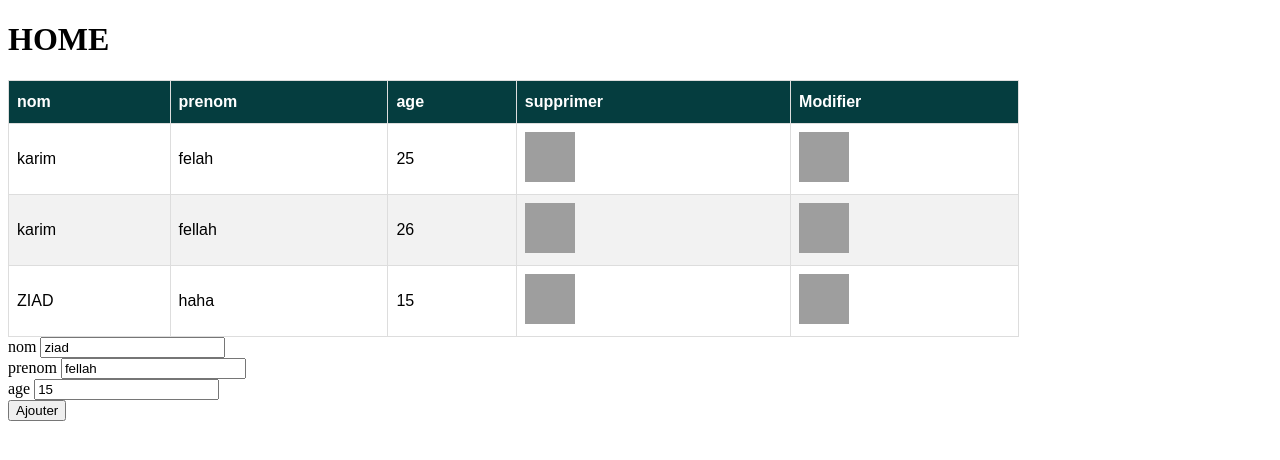
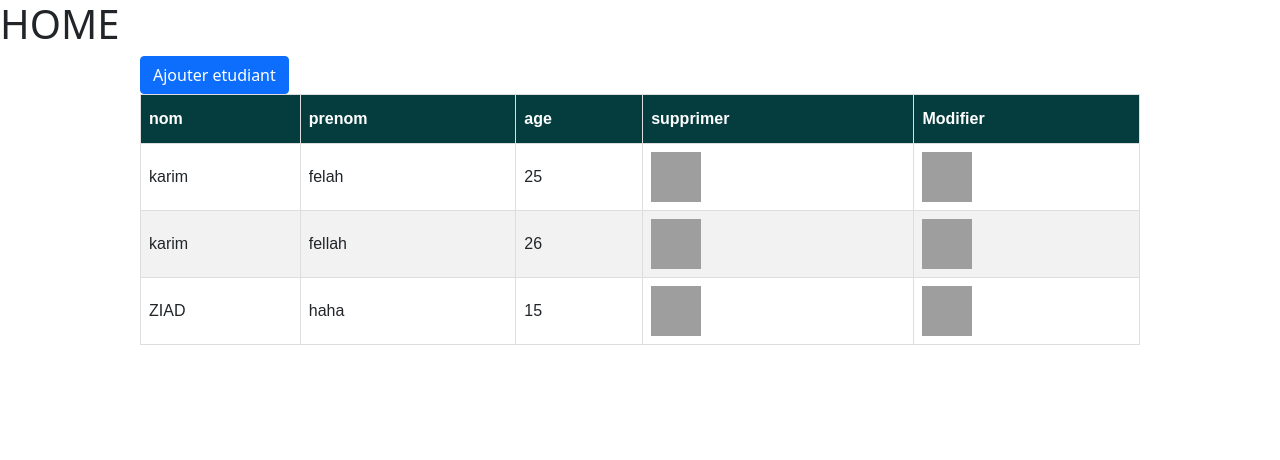
Before and after one commit to ZiadFellahIdrissi/django_todo, a Django app: page / in a window 1280 px wide. Shown: the top 460 px of the page. Run offline with Django 3.2, Linux system fonts and the light colour scheme; data comes from the database, SQL or seed files in the repository; both versions use the stored data as it was after the commit; some libraries are stand-ins or nearby versions; grey boxes are pictures that could not be loaded.

Commit message:
some of the front

```diff
--- a/first/urls.py
+++ b/first/urls.py
@@ -20,7 +20,7 @@ from firstapp import views
 urlpatterns = [
     path('admin/', admin.site.urls),
     path('',views.home,name="home"),
-    path('ajax/affiche_tableau_etudiant/', views.affiche_tableau_etudiant, name="ajouter_etudiant0"),
+    path('ajax/affiche_tableau_etudiant/', views.affiche_tableau_etudiant, name="affiche_tableau_etudiant"),
     path('ajax/ajouter_etudiant0/', views.ajouter_etudinat, name="ajouter_etudiant0"),
     path('ajax/suprimer_etudiant/',views.supprimer_etudiant),
     path('ajax/modifier_etudiant/',views.modifier_etudiant),
--- a/templates/home.html
+++ b/templates/home.html
@@ -4,6 +4,8 @@
 <head>
     <meta charset="UTF-8">
     <meta name="viewport" content="width=device-width, initial-scale=1.0">
+    <link href="https://cdn.jsdelivr.net/npm/bootstrap@5.0.0-beta3/dist/css/bootstrap.min.css" rel="stylesheet"
+        integrity="sha384-eOJMYsd53ii+scO/bJGFsiCZc+5NDVN2yr8+0RDqr0Ql0h+rP48ckxlpbzKgwra6" crossorigin="anonymous">
     <title>Home</title>
 </head>
 <style>
@@ -40,71 +42,111 @@
         max-width: 80%;
     }
 
-    .modal {
-        display: none; /* Hidden by default */
-        position: fixed; /* Stay in place */
-        z-index: 1; /* Sit on top */
-        padding-top: 100px; /* Location of the box */
-        left: 0;
-        top: 0;
-        width: 100%; /* Full width */
-        height: 100%; /* Full height */
-        overflow: auto; /* Enable scroll if needed */
-        background-color: rgb(0,0,0); /* Fallback color */
-        background-color: rgba(0,0,0,0.4); /* Black w/ opacity */
-    }
-
-    /* Modal Content */
-    .modal-content {
-        background-color: #fefefe;
-        margin: auto;
-        padding: 20px;
-        border: 1px solid #888;
-        width: 80%;
-    }
 </style>
 
 <body>
     <h1>HOME</h1>
     <div class="container">
+        <button type="button" class="btn btn-primary" data-bs-toggle="modal" data-bs-target="#Modal_ajouter">
+            Ajouter etudiant
+        </button>
         <div class="infoEtudiant" style="display: none;">
 
         </div>
         <div class="tabEtudiant">
 
         </div>
-        <div id="myModal" class="modal">
-            <div class="modal-content">
-                <form id="myUpdateForm">
-                    <label>nom</label>
-                    <input type="text" name="updateName" id="id_nom_modifier" ><br>
-                    <label>prenom</label>
-                    <input type="text" name="updateLName" id="id_prenom_modifier" ><br>
-                    <label>age</label>
-                    <input type="number" name="updateAge" id="id_age_modifier" ><br>
-                    <button type="submit" id="Modifier"> Modifier</button>
-                </form>
-                <button id="Annuler"> Annuler</button>
-            </div>
-        </div>
-        {% block content %}
-        <form id="myform">
-            {% csrf_token %}
-            <label>nom</label>
-            <input type="text" name="nom" id="id_nom" value="ziad"><br>
-            <label>prenom</label>
-            <input type="text" name="prenom" id="id_prenom" value="fellah"><br>
-            <label>age</label>
-            <input type="number" name="age" id="id_age" value=15><br>
-            <button type="submit" id="ajouter"> Ajouter</button>
-        </form>
+
         <div class="message">
 
         </div>
-        {% endblock %}
+    </div>
+
+
+    <!-- Modal -->
+    <div class="modal fade" id="Modal_ajouter" tabindex="-1" aria-labelledby="exampleModalLabel" aria-hidden="true">
+        <div class="modal-dialog">
+            <div class="modal-content">
+                <div class="modal-header">
+                    <h5 class="modal-title" id="exampleModalLabel">Ajouter un etudiant</h5>
+                    <button type="button" class="btn-close" data-bs-dismiss="modal" aria-label="Close"></button>
+                </div>
+                <div class="modal-body">
+                    <form id="myform">
+                        {% csrf_token %}
+                        <div class="input-group mb-3">
+                            <input type="text" class="form-control" name="nom" id="id_nom" placeholder="Nom"
+                                aria-label="Nom">
+                        </div>
+
+                        <div class="input-group mb-3">
+                            <input type="text" class="form-control" name="prenom" id="id_prenom" placeholder="Nom"
+                                aria-label="Prenom">
+                        </div>
+                        <div class="input-group mb-3">
+                            <input type="number" class="form-control" name="age" id="id_age" placeholder="Age"
+                                aria-label="Age">
+                        </div>
+                        <div class="msgreturn">
+
+                        </div>
+                </div>
+                <div class="modal-footer">
+                    <button type="button" class="btn btn-secondary" data-bs-dismiss="modal">Close</button>
+                    <button type="submit" class="btn btn-success" id="ajouter"> Ajouter</button>
+                </div>
+                </form>
+            </div>
+        </div>
+    </div>
+
+    <div class="modal fade" id="Modal_Modifier" tabindex="-1" aria-labelledby="exampleModalLabel" aria-hidden="true">
+        <div class="modal-dialog">
+            <div class="modal-content">
+                <div class="modal-header">
+                    <h5 class="modal-title" id="exampleModalLabel">Modifier l'etudiant <span
+                            id="personeilookfor"></span></h5>
+                    <button type="button" class="btn-close" data-bs-dismiss="modal" aria-label="Close"></button>
+                </div>
+                <div class="modal-body">
+                    <form id="myUpdateForm">
+                        {% csrf_token %}
+                        <div class="input-group mb-3">
+                            <input type="text" class="form-control" name="updateName" id="id_nom_modifier"
+                                placeholder="Nom">
+                        </div>
+
+                        <div class="input-group mb-3">
+                            <input type="text" class="form-control" name="updateLName" id="id_prenom_modifier"
+                                placeholder="Nom">
+                        </div>
+                        <div class="input-group mb-3">
+                            <input type="number" class="form-control" name="updateAge" id="id_age_modifier"
+                                placeholder="Age">
+                        </div>
+                        <div class="msgreturnupdate">
+
+                        </div>
+
+
+                </div>
+                <div class="modal-footer">
+                    <input type="hidden" id="id_etudiant">
+                    <button type="button" class="btn btn-secondary" data-bs-dismiss="modal">Close</button>
+                    <button type="submit" class="btn btn-success" id="Modifier">Modifier</button>
+                </div>
+                </form>
+            </div>
+        </div>
+    </div>
 
     {% block javascript %}
+    <script src="https://cdn.jsdelivr.net/npm/bootstrap@5.0.0-beta3/dist/js/bootstrap.bundle.min.js"
+        integrity="sha384-JEW9xMcG8R+pH31jmWH6WWP0WintQrMb4s7ZOdauHnUtxwoG2vI5DkLtS3qm9Ekf"
+        crossorigin="anonymous"></script>
+
     <script src="https://code.jquery.com/jquery-3.1.1.min.js"></script>
+
     <script>
         $(document).ready(function () {
             $.ajax({
@@ -136,36 +178,39 @@
                     dataType: "text",
                     success: function (data) {
                         $(".tabEtudiant").load("ajax/affiche_tableau_etudiant/");
+                        $(".msgreturn").html("<div class=\"alert alert-success\" role=\"alert\"\>l'etudiant " + prenom + " est ajouté </div\> ");
+                        $("#id_nom").val("");
+                        $("#id_prenom").val("");
+                        $("#id_age").val("");
 
                     }
                 });
             });
 
-                $(document).on("click" , '.imgDelete' ,function(){
+            $(document).on("click", '.imgDelete', function () {
                 let id = $(this).attr("id");
                 $.ajax({
                     url: "ajax/suprimer_etudiant/",
                     type: "POST",
                     data: {
                         csrfmiddlewaretoken: "{{csrf_token}}",
-                            id:id
+                        id: id
                     },
                     success: function (data) {
                         $(".tabEtudiant").load("ajax/affiche_tableau_etudiant/");
                     }
                 });
-                } );
+            });
 
-                $(document).on("click" , '.imgUpdate' ,function(){
-                    let id  =$(this).attr("id");
-                    $(".modal").css("display","block");
-                    $("#Modifier").attr("id_etudiant",id);
+            $(document).on("click", '.imgUpdate', function () {
+                $(".msgreturnupdate").hide();
+                let id = $(this).attr("id");
                 $.ajax({
                     url: "ajax/donnee_etudiant/",
                     type: "POST",
                     data: {
                         csrfmiddlewaretoken: "{{csrf_token}}",
-                            id:id
+                        id: id
                     },
                     success: function (data) {
                         let dataUpdated = data[0].fields  // hna bache t3rafni kifache 3rafte hadi
@@ -173,17 +218,18 @@
                         $("#id_nom_modifier").val(dataUpdated.nom);
                         $("#id_prenom_modifier").val(dataUpdated.prenom);
                         $("#id_age_modifier").val(dataUpdated.age_1);
+                        $("#id_etudiant").val(data[0].pk);  // 7awel tfhame hna chno darte ,
+                        // ou ila mafhmatiche dire 3awtani console.log(data)
+                        $('#Modal_Modifier').modal('show');
                     }
                 });
-                } );
+            });
 
-                $( "#Annuler" ).click(function() {
-                    $(".modal").css("display","none");
-                });
 
             $(document).on('submit', '#myUpdateForm', function (e) {
                 e.preventDefault();
-                    let id=$("button").attr("id_etudiant");
+
+                let id = $("#id_etudiant").val();
                 let nom = $("#id_nom_modifier").val();
                 let prenom = $("#id_prenom_modifier").val();
                 let age = $("#id_age_modifier").val();
@@ -195,15 +241,22 @@
                         nom: nom,
                         prenom: prenom,
                         age: age,
-                            id:id
+                        id: id
                     },
                     dataType: "text",
                     success: function (data) {
+                        $(".msgreturnupdate").show();
                         $(".tabEtudiant").load("ajax/affiche_tableau_etudiant/");
+                        $(".msgreturnupdate").html("<div class=\"alert alert-success\" role=\"alert\"\>l'etudiant " + prenom + " est updated </div\> ");
+                        setTimeout(function () { //hadi wa9ila machi chi blaan nadi ms ta nchoufe mane ba3de
+                            $('#Modal_Modifier').modal('hide');
+                        }, 1000);
+
+
 
                     }
                 });
-                    $(".modal").css("display","none");
+                // $(".modal").css("display", "none");
             });
 
 
@@ -212,7 +265,7 @@
 
     </script>
     {% endblock %}
-    </div>
+
 </body>
 
 </html>
```
Also changed, not shown: templates/Ajouter.html (deleted, +0 -54 lines), db.sqlite3. Lines whose indentation alone changed are shown as unchanged.
